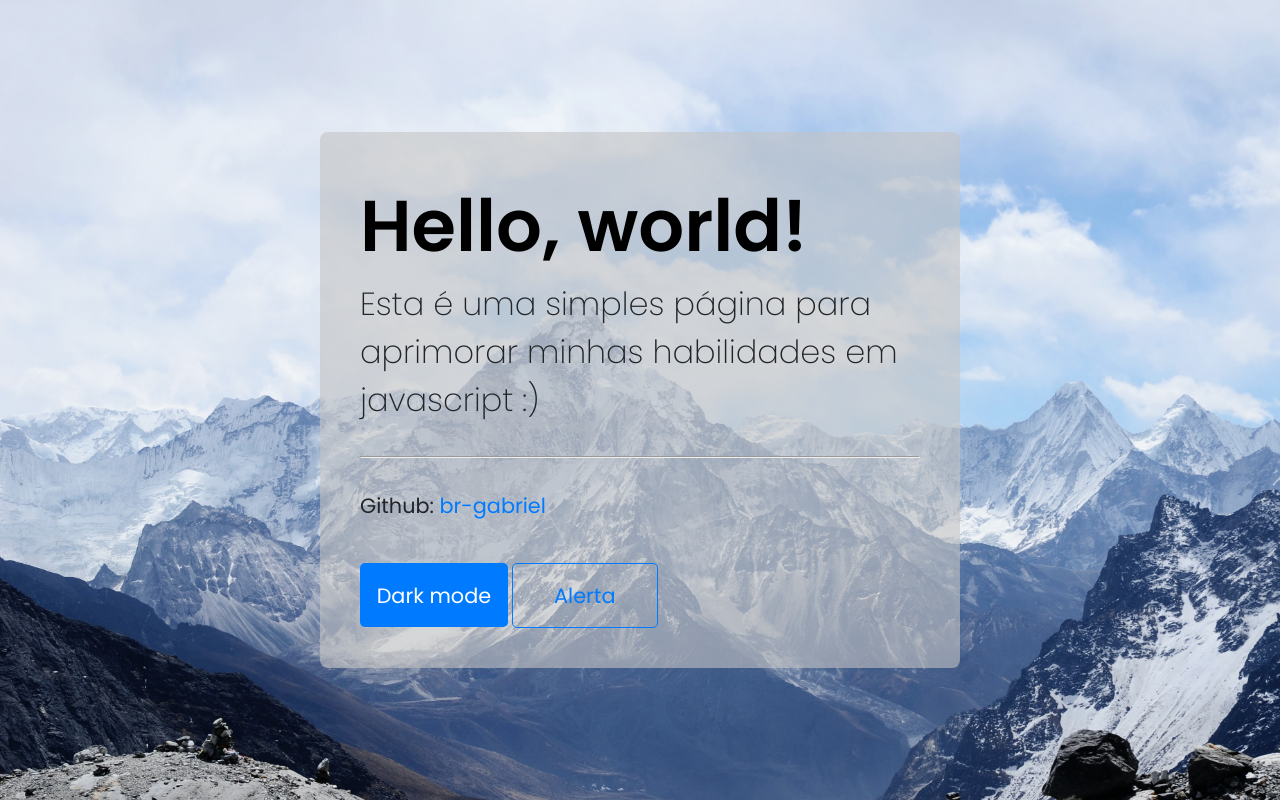
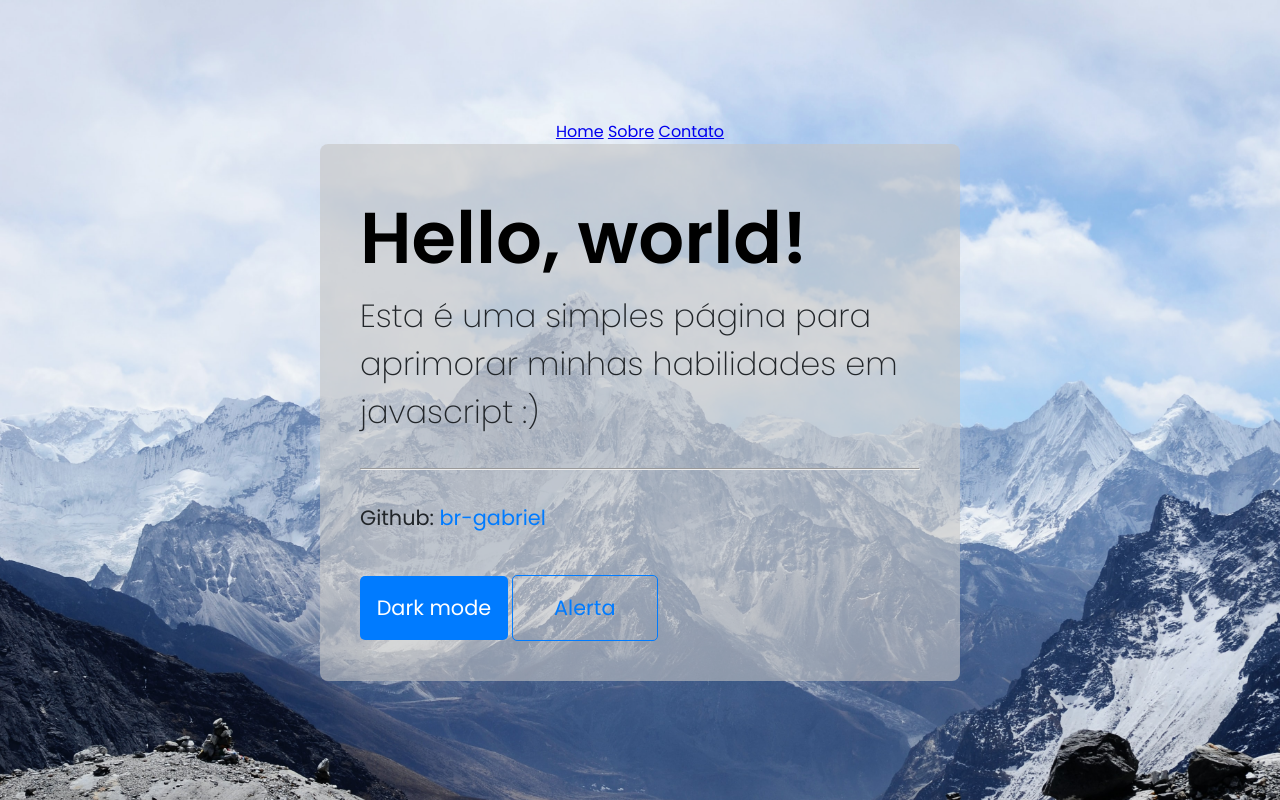
Before and after one commit to br-gabriel/Darkmode-javascript, a plain HTML site: page index.html in a window 1280 px wide. Drawn offline with Linux system fonts and the light colour scheme.

```diff
--- a/index.html
+++ b/index.html
@@ -16,6 +16,16 @@
     <title>Home</title>
 </head>
 <body>
+    <head>
+        <div class="icon-menu">
+
+        </div>
+        <div class="menu">
+            <a href="#">Home</a>
+            <a href="#">Sobre</a>
+            <a href="#">Contato</a>
+        </div>
+    </head>
     <main>
         <h1>Hello, world!</h1>
         <p class="lead">Esta é uma simples página para aprimorar minhas habilidades em javascript :)</p>
--- a/main.css
+++ b/main.css
@@ -20,6 +20,7 @@ body {
     display: flex;
     justify-content: center;
     align-items: center;
+    flex-direction: column;
 }
 
 main{
```
Also changed, not shown: main.js (+15 -0 lines).
